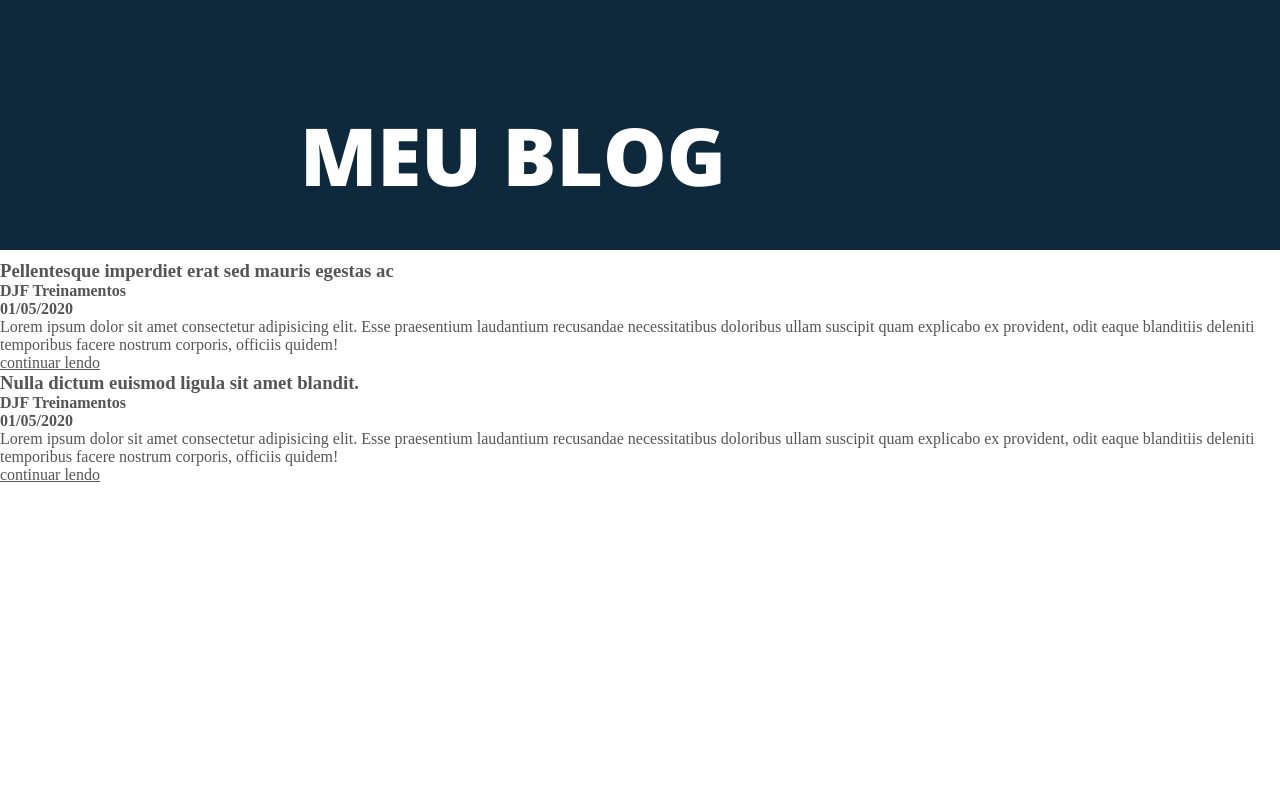
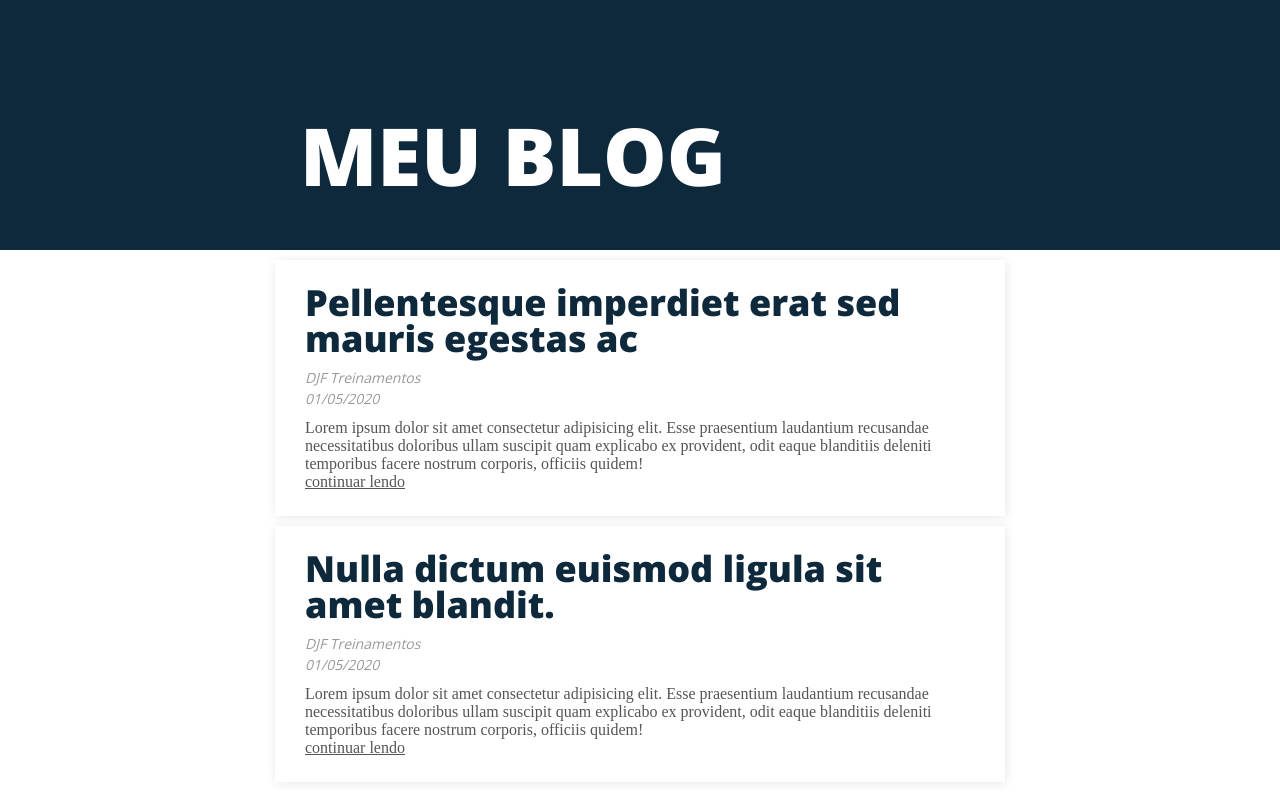
Before and after one commit to djftreinamentos/djf-css-np-blog-list, a website: page public/index.html in a window 1280 px wide. Drawn offline with nearby package versions, Linux system fonts and the light colour scheme.

Commit message:
add post header

```diff
--- a/public/resources/css/blog.css
+++ b/public/resources/css/blog.css
@@ -22,3 +22,33 @@
     font-size: 80px;
     font-weight: 800;
 }
+
+.post{
+    width: 730px;
+    margin: 10px auto;
+    padding: 25px;
+    padding-left: 30px;
+    box-shadow:  1px 1px 10px 0 rgba(32,33,36, 0.1);
+}
+
+.post__header{
+    margin-bottom: 10px;
+}
+
+.post .post__header h3{
+   font-family: 'Open Sans', sans-serif;
+   font-size: 36px;
+   font-weight: 800;
+   line-height: 1;
+   margin-bottom: 10px;
+   color: #0e293c;
+}
+
+.post .post__header h4{
+    font-family: 'Open Sans', sans-serif;
+    font-weight: normal;
+    font-style: italic;
+    font-size: 14px;
+    line-height: 1.5;
+    color:#999;
+}
```
